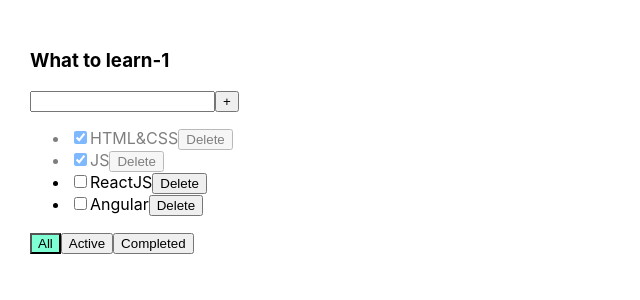
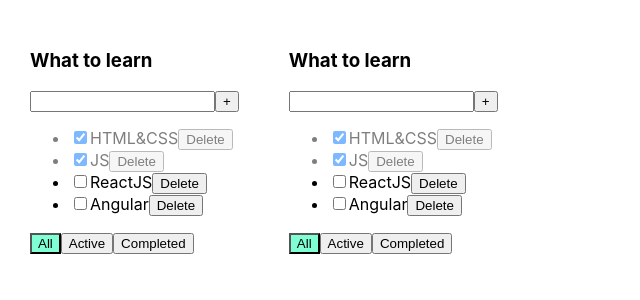
Before and after one commit to AlisherUrazbayev/todo-list, a React (Create React App) app: page / in a window 1280 px wide. Shown: the top 300 px of the page, without its empty margins (0-640 px from the left). Built offline with nearby package versions, Linux system fonts and the light colour scheme.

Commit message:
Update TodoList and App components with recent func

```diff
--- a/src/App.tsx
+++ b/src/App.tsx
@@ -1,59 +1,99 @@
 import React, {useState} from 'react';
 import './App.css';
-import TodoList from "./TodoList";
+import TodoList, {TaskType} from "./TodoList";
 import {v1} from "uuid";
 
 export type FilterValueTypes = "all" | "active" | "completed";
 
+type TodoListType = {
+    id: string
+    title: string
+    filter: FilterValueTypes
+}
+
+type TasksListType = {
+    [id: string]: Array<TaskType>
+}
+
 function App() {
 
-    let [tasks, setTasks] = useState([
-        {id: v1(), title: "HTML&CSS", isDone: true},
-        {id: v1(), title: "JS", isDone: true},
-        {id: v1(), title: "ReactJS", isDone: false},
-        {id: v1(), title: "Angular", isDone: false}
+    const todoList_ID1 = v1();
+    const todoList_ID2 = v1();
+
+    let [todoLists, setTodoLists] = useState<TodoListType[]>([
+        {id: todoList_ID1, title: "What to learn", filter: "all"},
+        {id: todoList_ID2, title: "What to learn", filter: "all"}
     ]);
 
-    let [filter, setFilter] = useState<FilterValueTypes>("all");
-    let filteredTasks = tasks;
-    //some comment
+    let [tasks, setTasks] = useState<TasksListType>({
+        [todoList_ID1]: [
+            {id: v1(), title: "HTML&CSS", isDone: true},
+            {id: v1(), title: "JS", isDone: true},
+            {id: v1(), title: "ReactJS", isDone: false},
+            {id: v1(), title: "Angular", isDone: false}
+        ],
+        [todoList_ID2]: [
+            {id: v1(), title: "HTML&CSS", isDone: true},
+            {id: v1(), title: "JS", isDone: true},
+            {id: v1(), title: "ReactJS", isDone: false},
+            {id: v1(), title: "Angular", isDone: false}
+        ]
+    })
 
+
+    /*let filteredTasks = tasks;
     if (filter === "active") {
         filteredTasks = tasks.filter(task => !task.isDone)
     }
     if (filter === "completed") {
         filteredTasks = tasks.filter(task => task.isDone)
+    }*/
+
+    const removeTask = (id: string, todoList_ID: string) => {
+        setTasks({
+            ...tasks, [todoList_ID]: tasks[todoList_ID].filter((task) => {
+                return task.id !== id;
+            })
+        });
     }
 
-    const removeTask = (id: string) => {
-        let filteredTasks = tasks.filter((element) => {
-            return element.id !== id;
-        })
-        setTasks(filteredTasks);
+    const addTask = (title: string, todoList_ID: string) => {
+        const newTask = {id: v1(), title, isDone: false};
+        setTasks({...tasks, [todoList_ID]: [newTask, ...tasks[todoList_ID]]});
     }
 
-    const addTask = (title: string) => {
-        const newTask = {id: v1(), title, isDone: false};
-        setTasks([newTask, ...tasks]);
+    const changeFilter = (filter: FilterValueTypes, todoList_ID: string) => {
+        setTodoLists(todoLists.map(tl => tl.id === todoList_ID ? {...tl, filter} : tl));
     }
 
-    const changeFilter = (filter: FilterValueTypes) => {
-        setFilter(filter);
+    const changeTaskStatus = (status: boolean, id: string, todoList_ID: string) => {
+        setTasks({
+            ...tasks, [todoList_ID]: tasks[todoList_ID].map((task) => {
+                if (task.id === id) {
+                    return {...task, isDone: status};
+                } else {
+                    return task;
+                }
+            })
+        })
     }
 
-    const changeTaskStatus = (status: boolean, id: string) => {
-        let task = tasks.find(t => t.id === id);
-        if (task) task.isDone = status;
-        setTasks([...tasks]);
-    }
+    const todoListsComponent = todoLists.map((tl) => {
+        let filteredTasks = tasks[tl.id];
+        if (tl.filter === "active") filteredTasks = tasks[tl.id].filter(t => !t.isDone)
+        if (tl.filter === "completed") filteredTasks = tasks[tl.id].filter(t => t.isDone)
+        return (
+            <TodoList title={tl.title} tasks={filteredTasks}
+                      filter={tl.filter} todoList_ID={tl.id}
+                      removeTask={removeTask} changeFilter={changeFilter}
+                      addTask={addTask} changeTaskStatus={changeTaskStatus}
+            />
+        )
+    })
 
     return (
         <div className="App">
-            <TodoList title={"What to learn-1"} tasks={filteredTasks}
-                      removeTask={removeTask} changeFilter={changeFilter}
-                      addTask={addTask} changeTaskStatus={changeTaskStatus}
-                      filter={filter}
-            />
+            {todoListsComponent}
         </div>
     );
 }
--- a/src/TodoList.tsx
+++ b/src/TodoList.tsx
@@ -5,15 +5,16 @@
 
 type TodoListPropsType = {
     title?: string | number
-    tasks: Array<TasksTodoListPropsType>
-    removeTask: (id: string) => void
-    changeFilter: (filter: FilterValueTypes) => void
-    addTask: (title: string) => void
-    changeTaskStatus: (status: boolean, id: string) => void
+    tasks: Array<TaskType>
+    removeTask: (id: string, todoList_ID: string) => void
+    changeFilter: (filter: FilterValueTypes, todoList_ID: string) => void
+    addTask: (title: string, todoList_ID: string) => void
+    changeTaskStatus: (status: boolean, id: string, todoList_ID: string) => void
     filter: FilterValueTypes
+    todoList_ID: string
 }
 
-export type TasksTodoListPropsType = {
+export type TaskType = {
     id: string
     title: string
     isDone: boolean
@@ -26,7 +27,7 @@
 
     const addTaskHandler = (title: string) => {
         if (title.trim() !== "") {
-            props.addTask(title.trim());
+            props.addTask(title.trim(), props.todoList_ID);
             setTaskTitle("");
         } else {
             setError("Invalid input");
@@ -36,19 +37,19 @@
     const onChangeInputHandler = (event: ChangeEvent<HTMLInputElement>) => {
         let taskValue = event.currentTarget.value;
         setTaskTitle(taskValue);
-        setError(null);
+        setError(null)
     }
 
     const removeTaskHandler = (id: string) => {
-        props.removeTask(id);
+        props.removeTask(id, props.todoList_ID);
     }
 
     const changeFilterHandler = (filter: FilterValueTypes) => {
-        props.changeFilter(filter);
+        props.changeFilter(filter, props.todoList_ID);
     }
 
     const onChangeCheckboxHandler = (event: ChangeEvent<HTMLInputElement>, id: string) => {
-        props.changeTaskStatus(event.currentTarget.checked, id);
+        props.changeTaskStatus(event.currentTarget.checked, id, props.todoList_ID);
     }
 
     return (
@@ -58,11 +59,8 @@
                 <input value={taskTitle} onChange={onChangeInputHandler}
                        onKeyDown={(event) => {
                            if (event.key === "Enter") addTaskHandler(taskTitle);
-                       }}
-                       className={error ? "error" : undefined}
-                />
+                       }}/>
                 <Button name={"+"} callback={() => addTaskHandler(taskTitle)}/>
-                {error && <div className="error-message">{error}</div>}
             </div>
             <ul>
                 {props.tasks.map(element => {
```
